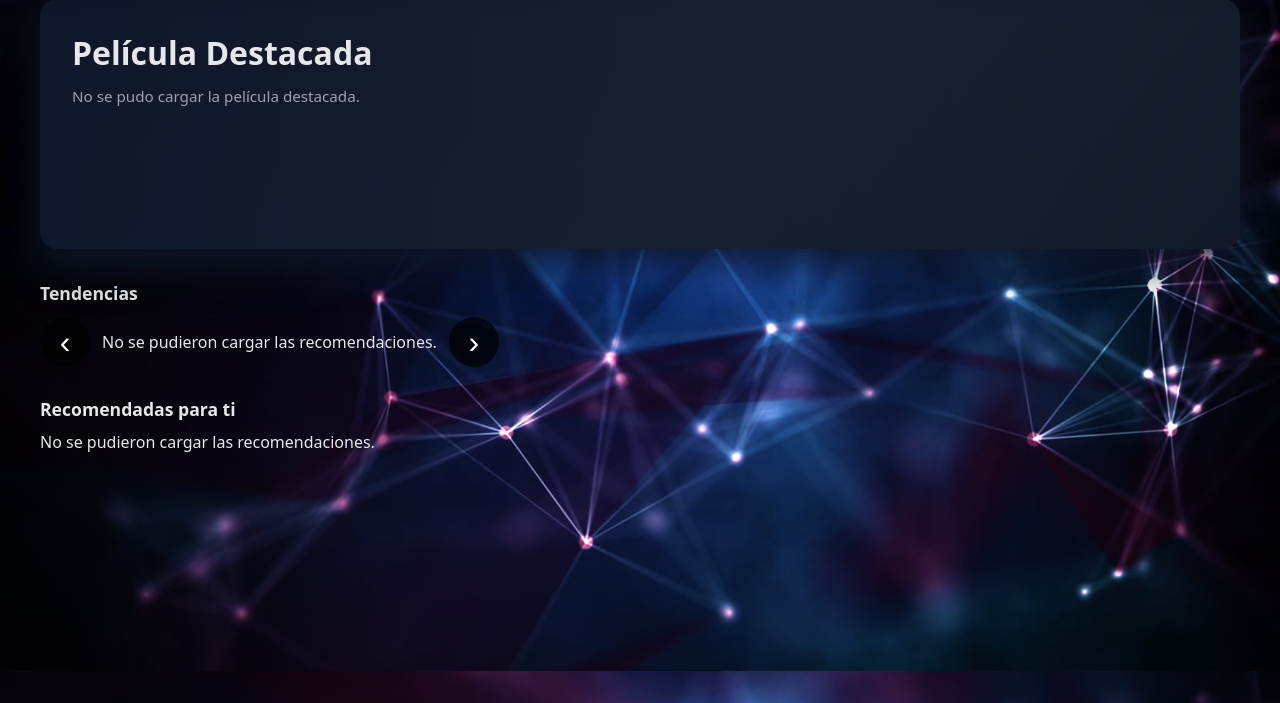
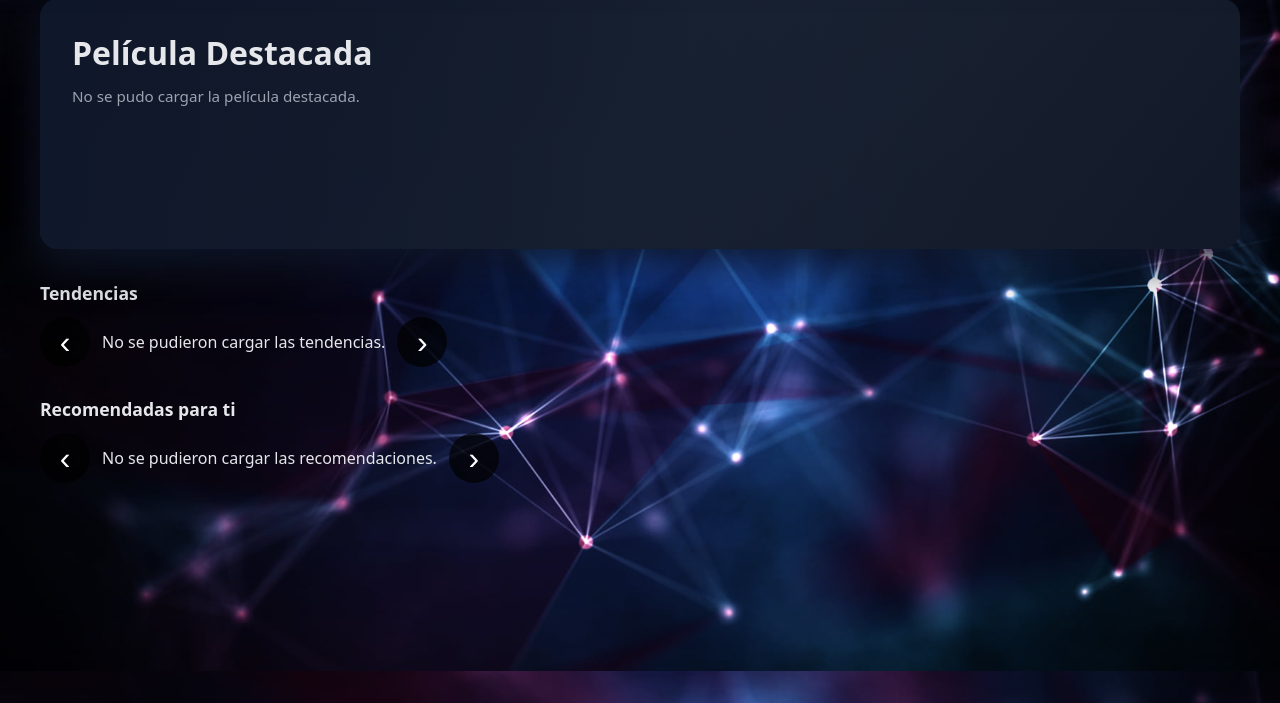
Before and after one commit to AngelMoralesChazari/WebDB, a Flask app: page / in a window 1280 px wide. Shown: the part 97-800 px from the top of the page. Run offline with Flask 3, Linux system fonts and the light colour scheme.

Commit message:
Mejoras en la funcionalidad del scroll vertical de las peliculas

```diff
--- a/templates/index.html
+++ b/templates/index.html
@@ -9,8 +9,17 @@
 </head>
 
 <script>
-    function scrollCarousel(direction) {
-        const carousel = document.getElementById('carouselRecomendadas');
+    function scrollCarousel(nombre, direction) {
+        let id = '';
+        if (nombre === 'tendencias') {
+            id = 'carouselTendencias';
+        } else if (nombre === 'recomendadas') {
+            id = 'carouselRecomendadas';
+        } else {
+            return;
+        }
+
+        const carousel = document.getElementById(id);
         const scrollAmount = 400; // píxeles a desplazar
 
         if (direction === 'left') {
@@ -74,12 +83,44 @@
             </div>
         </section>
 
-        <!-- FILA DE PELÍCULAS: Tendencias (aleatorias) -->
-        <!-- FILA DE PELÍCULAS: Recomendadas (carrusel horizontal) -->
         <section class="row">
             <h2 class="row-title">Tendencias</h2>
             <div class="carousel-container">
-                <button class="carousel-btn carousel-btn-left" onclick="scrollCarousel('left')">‹</button>
+                <button class="carousel-btn carousel-btn-left" onclick="scrollCarousel('tendencias', 'left')">‹</button>
+
+                <div class="carousel-wrapper" id="carouselTendencias">
+                    {% for peli in tendencias %}
+                    <article class="movie-card-carousel">
+                        <div class="movie-cover" style="
+                         {% if peli.poster %}
+                             background-image: url('{{ peli.poster }}');
+                             background-size: cover;
+                             background-position: center;
+                         {% endif %}
+                         ">
+                        </div>
+                        <h3 class="movie-title">{{ peli.titulo }}</h3>
+                        <p class="movie-meta">
+                            {{ peli.genero }} • {{ peli.fecha }}<br>
+                            ⭐ {{ peli.promedio|round(1) }}/10
+                        </p>
+                    </article>
+                    {% else %}
+                    <p>No se pudieron cargar las tendencias.</p>
+                    {% endfor %}
+                </div>
+
+                <button class="carousel-btn carousel-btn-right"
+                    onclick="scrollCarousel('tendencias', 'right')">›</button>
+            </div>
+        </section>
+
+        <section class="row">
+            <h2 class="row-title">Recomendadas para ti</h2>
+            <div class="carousel-container">
+                <button class="carousel-btn carousel-btn-left"
+                    onclick="scrollCarousel('recomendadas', 'left')">‹</button>
+
                 <div class="carousel-wrapper" id="carouselRecomendadas">
                     {% for peli in recomendadas %}
                     <article class="movie-card-carousel">
@@ -101,33 +142,9 @@
                     <p>No se pudieron cargar las recomendaciones.</p>
                     {% endfor %}
                 </div>
-                <button class="carousel-btn carousel-btn-right" onclick="scrollCarousel('right')">›</button>
-            </div>
-        </section>
 
-        <!-- FILA DE PELÍCULAS: Recomendadas (aleatorias) -->
-        <section class="row">
-            <h2 class="row-title">Recomendadas para ti</h2>
-            <div class="row-cards">
-                {% for peli in recomendadas %}
-                <article class="movie-card">
-                    <div class="movie-cover" style="
-                         {% if peli.poster %}
-                             background-image: url('{{ peli.poster }}');
-                             background-size: cover;
-                             background-position: center;
-                         {% endif %}
-                         ">
-                    </div>
-                    <h3 class="movie-title">{{ peli.titulo }}</h3>
-                    <p class="movie-meta">
-                        {{ peli.genero }} • {{ peli.fecha }}<br>
-                        ⭐ {{ peli.promedio|round(1) }}/10
-                    </p>
-                </article>
-                {% else %}
-                <p>No se pudieron cargar las recomendaciones.</p>
-                {% endfor %}
+                <button class="carousel-btn carousel-btn-right"
+                    onclick="scrollCarousel('recomendadas', 'right')">›</button>
             </div>
         </section>
     </main>
```
